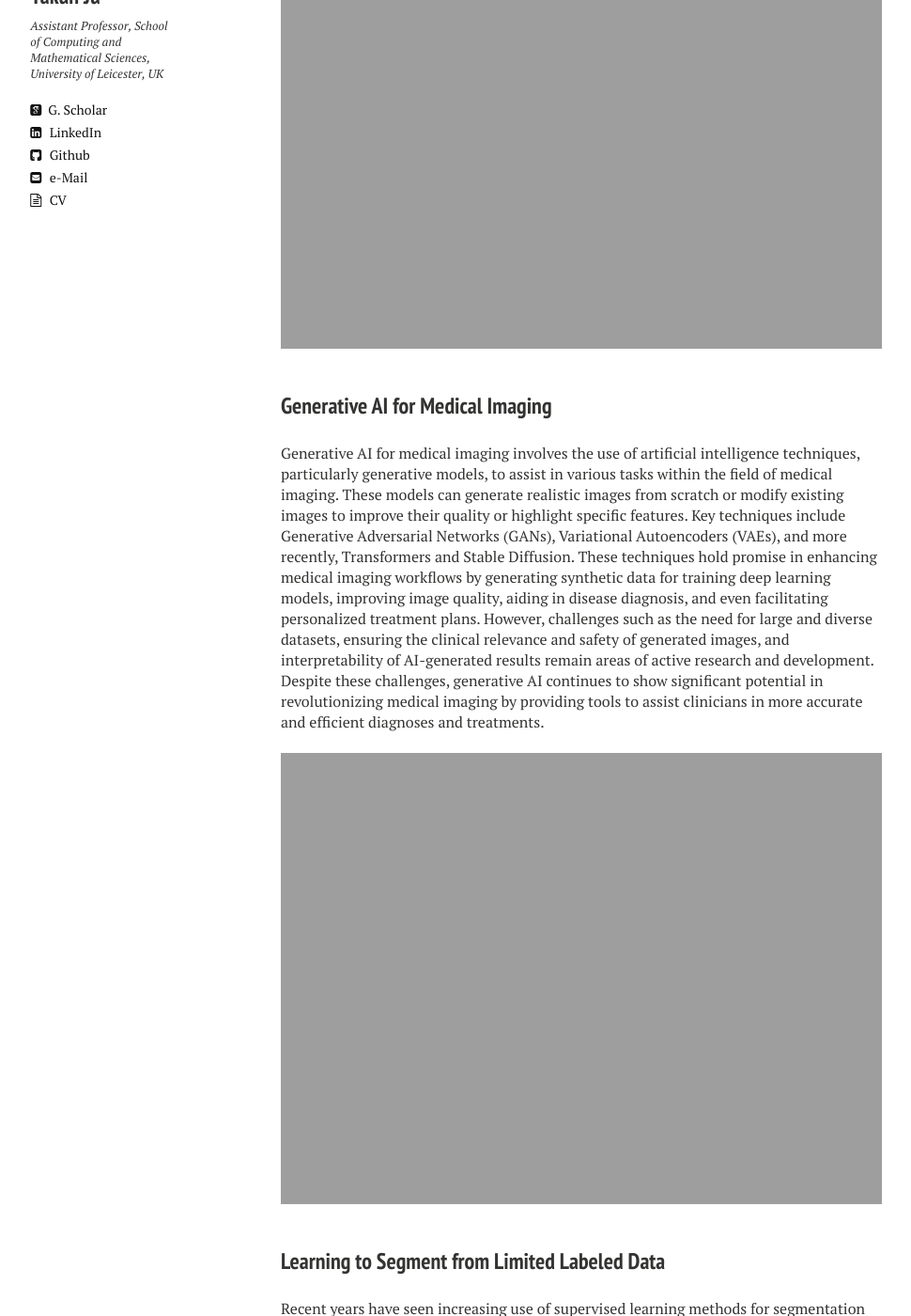
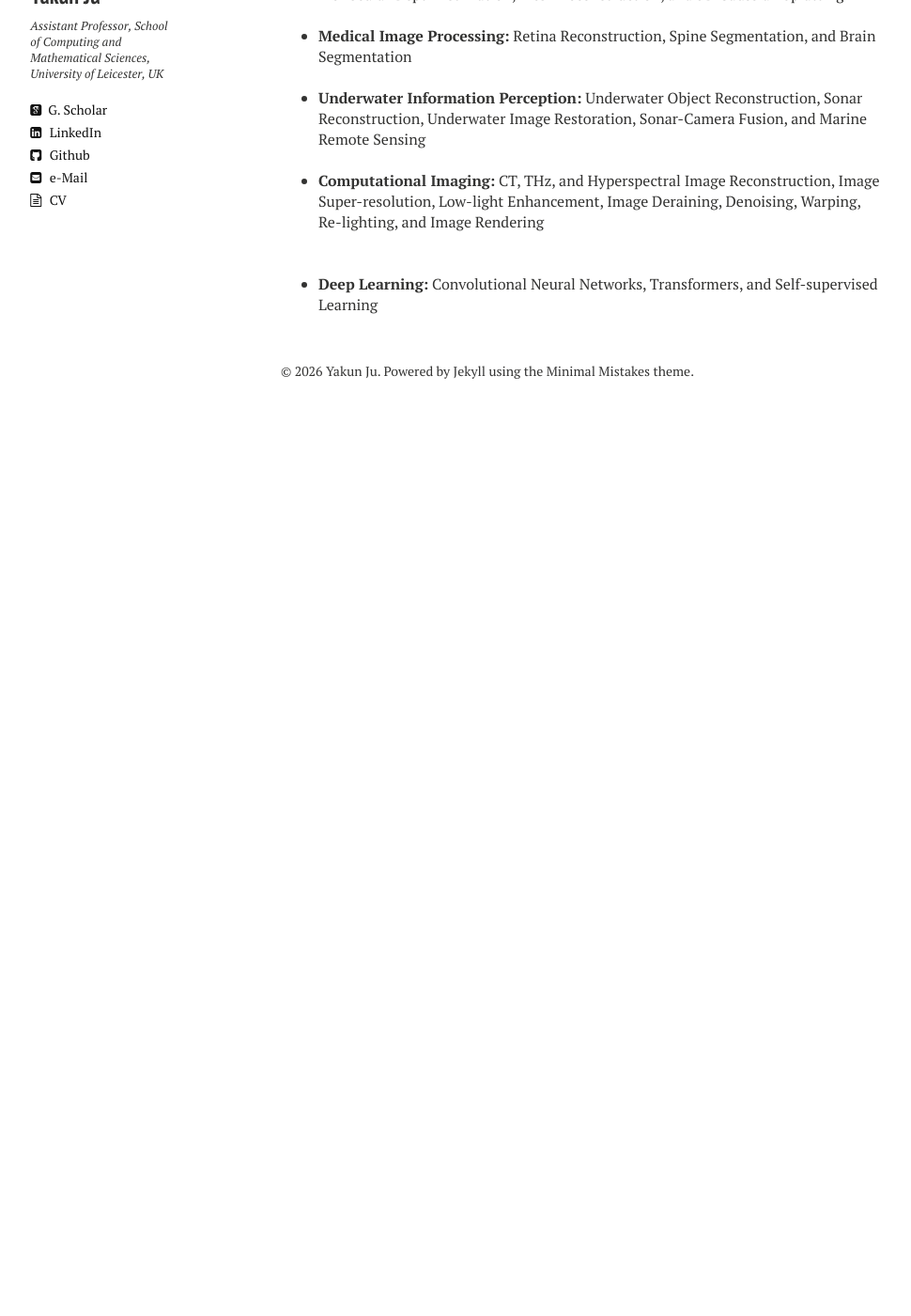
Before and after one commit to Kelvin-Ju/kelvin-ju.github.io, a Jekyll site: the page built from research.md, in a window 1280 px wide and 1400 px high, scrolled down 270 px. Shown: the whole window at 94% size, without its empty margins (21-991 px from the left). Built offline with Jekyll 4.4.1, drawn with Linux system fonts in a browser that asks for light colours; nearby versions of some CDN libraries; after the commit the page ends 900 px from its top, so only the background shows below that; some of the changed text lies outside the part shown.

Commit message:
Update research.md

```diff
--- a/research.md
+++ b/research.md
@@ -3,38 +3,22 @@ layout: page
 permalink: /research/
 title: Projects I am working on
 tags: [research]
-modified: 3-10-2024
+modified:
 comments: false
 ---
 
-<img align="middle" width="800" src="{{ site.url }}/images/mic+.png" alt="...">
-<br />
-<br />
+My research interests broadly lie in **computer vision**, with a particular focus on the following topics:
 
-### Generative AI for Medical Imaging
-
-Generative AI for medical imaging involves the use of artificial intelligence techniques, particularly generative models, to assist in various tasks within the field of medical imaging. These models can generate realistic images from scratch or modify existing images to improve their quality or highlight specific features. Key techniques include Generative Adversarial Networks (GANs), Variational Autoencoders (VAEs), and more recently, Transformers and Stable Diffusion. These techniques hold promise in enhancing medical imaging workflows by generating synthetic data for training deep learning models, improving image quality, aiding in disease diagnosis, and even facilitating personalized treatment plans. However, challenges such as the need for large and diverse datasets, ensuring the clinical relevance and safety of generated images, and interpretability of AI-generated results remain areas of active research and development. Despite these challenges, generative AI continues to show significant potential in revolutionizing medical imaging by providing tools to assist clinicians in more accurate and efficient diagnoses and treatments.
-<br />
-<br />
-<img align="middle" width="800" src="{{ site.url }}/images/GenAI.gif" alt="...">
-<br />
-<br />
-
-### Learning to Segment from Limited Labeled Data
-
-Recent years have seen increasing use of supervised learning methods for segmentation tasks. However, the predictive performance of these algorithms depends on the quality of labels. This problem is particularly pertinent in the medical image domain, where both the annotation cost and inter-observer variability are high. In a typical label acquisition process, different human experts provide their estimates of the ``true'' segmentation labels under the influence of their own biases and competence levels. Treating these noisy labels blindly as the ground truth limits the performance that automatic segmentation algorithms can achieve. In this project, we present a method for jointly learning, from purely noisy observations alone, the reliability of individual annotators and the true segmentation label distributions, using two coupled CNNs. The separation of the two is achieved by encouraging the estimated annotators to be maximally unreliable while achieving high fidelity with the noisy training data.
-<br />
-<br />
-<img align="middle" width="800" src="{{ site.url }}/images/NIPS.png" alt="...">
-<br />
-<br />
-
-
-### Medical Image Quality Control
-
-Accurate ventricular volume measurements depend on complete heart coverage in cardiac magnetic resonance (CMR) from where most immediate indicators of normal/abnormal cardiac function are available non-invasively. However, incomplete coverage, especially missing basal or apical slices in CMR sequences is insufficiently addressed in population imaging and current clinical research studies yet has important impact on volume calculation accuracy. In this project, we adapt the generative machine learning model to generate missing CMR slices, following manual, semi- or fully-automatic quality control (QC). We present a novel, robust method for image imputation based on a generative adversarial network to infer missing slices, conditioned on information in adjacent image slices.
-<br />
-<br />
-<img align="middle" width="800" src="{{ site.url }}/images/IQA.jpg" alt="...">
-<br />
-<br />
+- **3D Reconstruction:** Photometric Stereo, Structure from Motion, Binocular Stereo, Monocular Depth Estimation, Mesh Reconstruction, and 3D Gaussian Splatting
+<br>
+<br>
+- **Medical Image Processing:** Retina Reconstruction, Spine Segmentation, and Brain Segmentation
+<br>
+<br>
+- **Underwater Information Perception:** Underwater Object Reconstruction, Sonar Reconstruction, Underwater Image Restoration, Sonar-Camera Fusion, and Marine Remote Sensing
+<br>
+<br>
+- **Computational Imaging:** CT, THz, and Hyperspectral Image Reconstruction, Image Super-resolution, Low-light Enhancement, Image Deraining, Denoising, Warping, Re-lighting, and Image Rendering
+<br>
+<br>
+- **Deep Learning:** Convolutional Neural Networks, Transformers, and Self-supervised Learning
```
